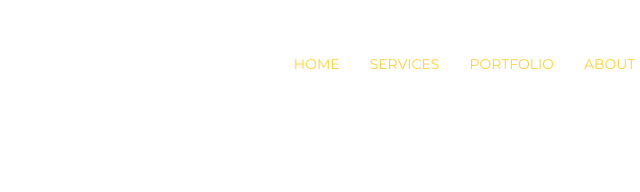
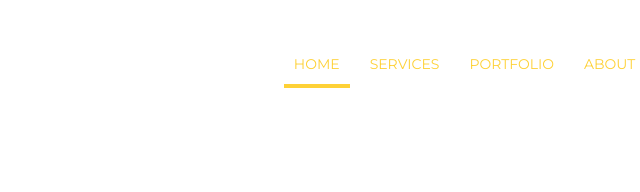
Before and after one commit to Zxcrges/GoldenServices, a plain HTML site: page index.html in a window 1280 px wide. Shown: the top 192 px of the page, 368-1008 px from the left. Drawn offline with nearby package versions, Linux system fonts and the light colour scheme; a web font is replaced by a local one.

Commit message:
03.02.24 finish

```diff
--- a/css/styles.css
+++ b/css/styles.css
@@ -72,14 +72,24 @@ img {
 .nav-link {
   color: var(--accent-color);
   font-size: 14px;
-  line-height: 1.92x;
+  line-height: 1.92;
   text-transform: uppercase;
   text-decoration: none;
   padding: 10px;
+  position: relative;
 }
 .nav-link:hover,
 .nav-link:focus {
   font-weight: 700;
+}
+.current::after {
+  content: '';
+  display: block;
+  height: 4px;
+  width: 100%;
+  position: absolute;
+  background-color: var(--accent-color);
+  bottom: -5px;
 }
 .services {
   padding-top: 110px;
--- a/index.html
+++ b/index.html
@@ -20,7 +20,7 @@
             <p class="logo">Golden</p>
             <nav class="nav">
                 <ul class="list nav-list">
-                    <li class="nav-item"><a href="" class="nav-link">Home</a></li>
+                    <li class="nav-item"><a href="" class="nav-link current">Home</a></li>
                     <li class="nav-item"><a href="" class="nav-link">Services</a></li>
                     <li class="nav-item"><a href="" class="nav-link">Portfolio</a></li>
                     <li class="nav-item"><a href="" class="nav-link">About</a></li>
```
